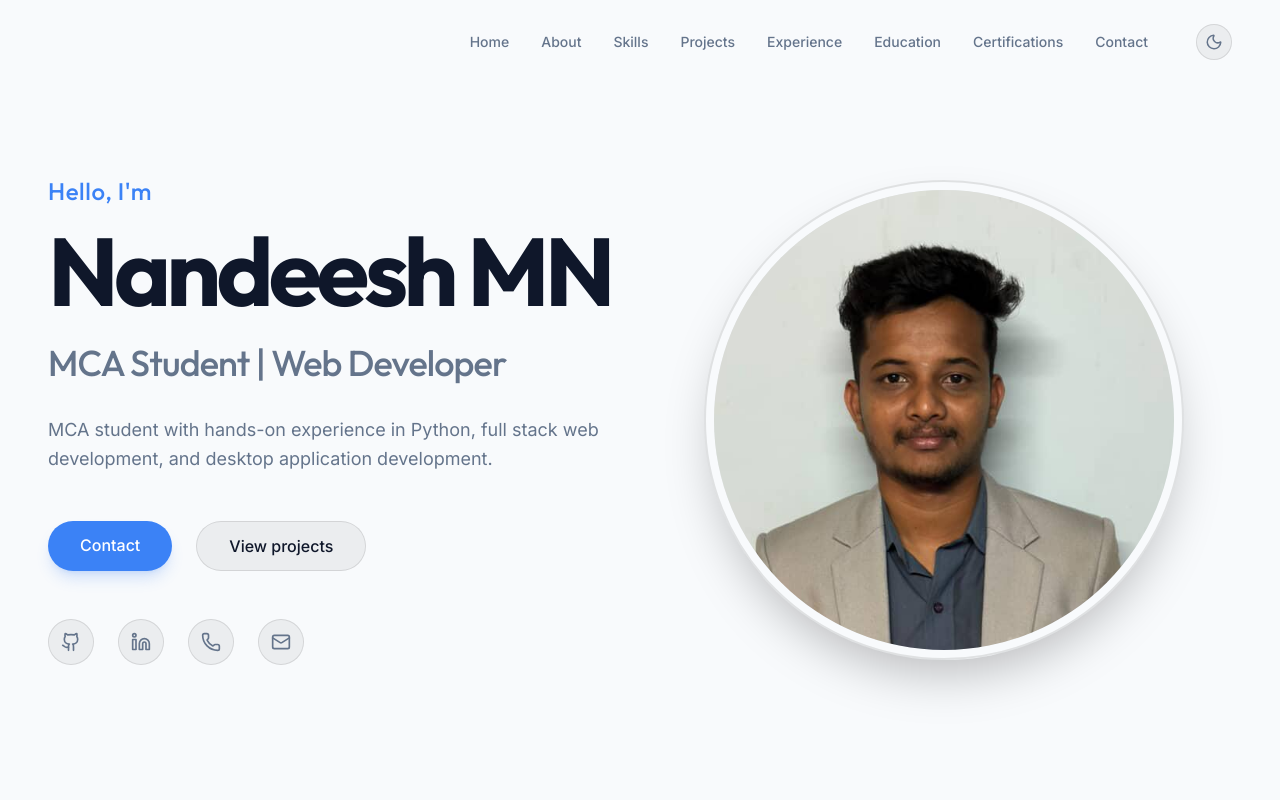
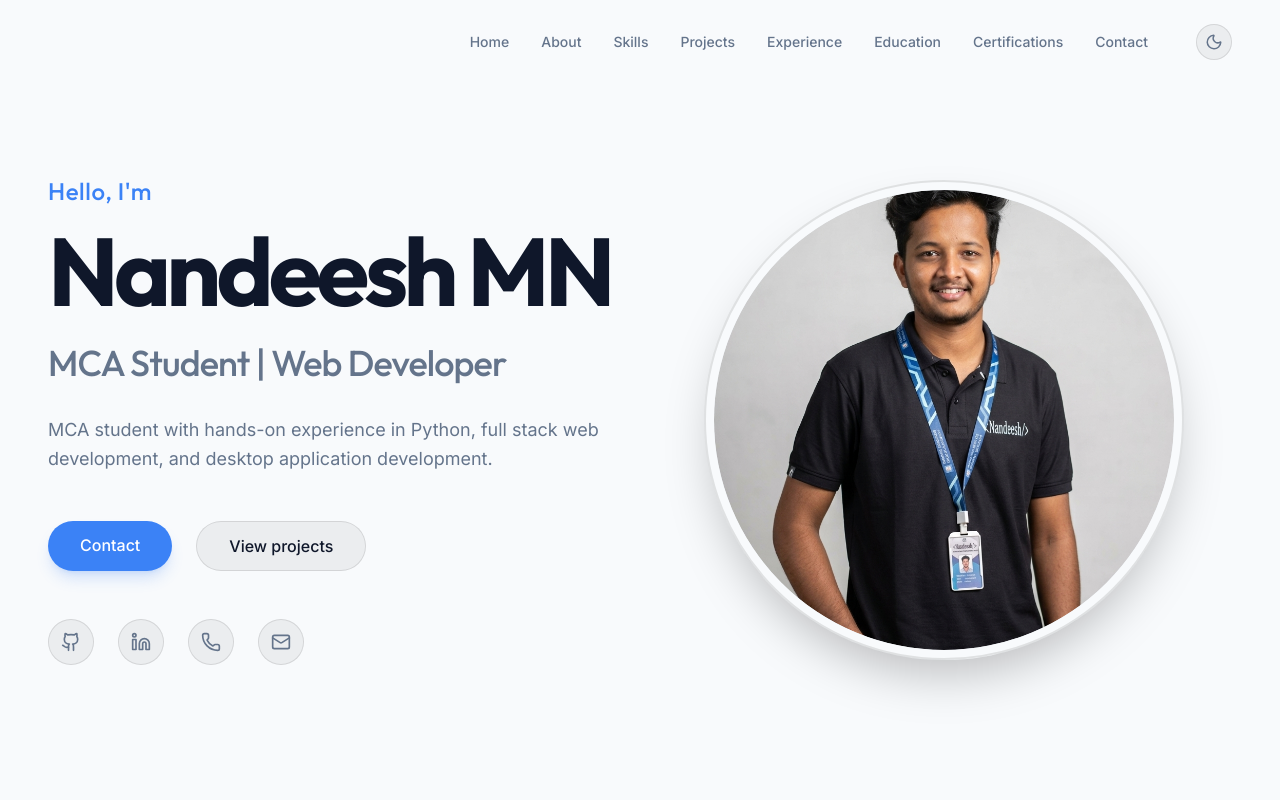
Before and after one commit to NandeeshMN/Nandeesh_Portfolio, a React (Vite) app: page / in a window 1280 px wide. Shown: the top 800 px of the page. Built offline with nearby package versions, Linux system fonts and the light colour scheme.

Commit message:
Replaced old profile image with new image

```diff
--- a/src/components/Hero.jsx
+++ b/src/components/Hero.jsx
@@ -3,7 +3,7 @@ import { motion } from 'framer-motion';
 import { Github, Linkedin, Phone, Mail } from 'lucide-react';
 import { Link } from 'react-scroll';
 import { portfolioData } from '../data/portfolioData';
-import MyProfile from "../assets/my_profile.png";
+import MyProfile from "../assets/my_photo.png";
 
 const Hero = () => {
   const { name, role, shortIntroduction, contact } = portfolioData.personalInfo;
@@ -133,7 +133,7 @@ const Hero = () => {
                 <img
                   src={MyProfile}
                   alt={portfolioData.personalInfo.name}
-                  className="w-full h-full object-cover object-top"
+                  className="w-full h-full object-cover rounded-full"
                 />
               </div>
             </div>
```
Also changed, not shown: src/assets/my_photo.png (added).
